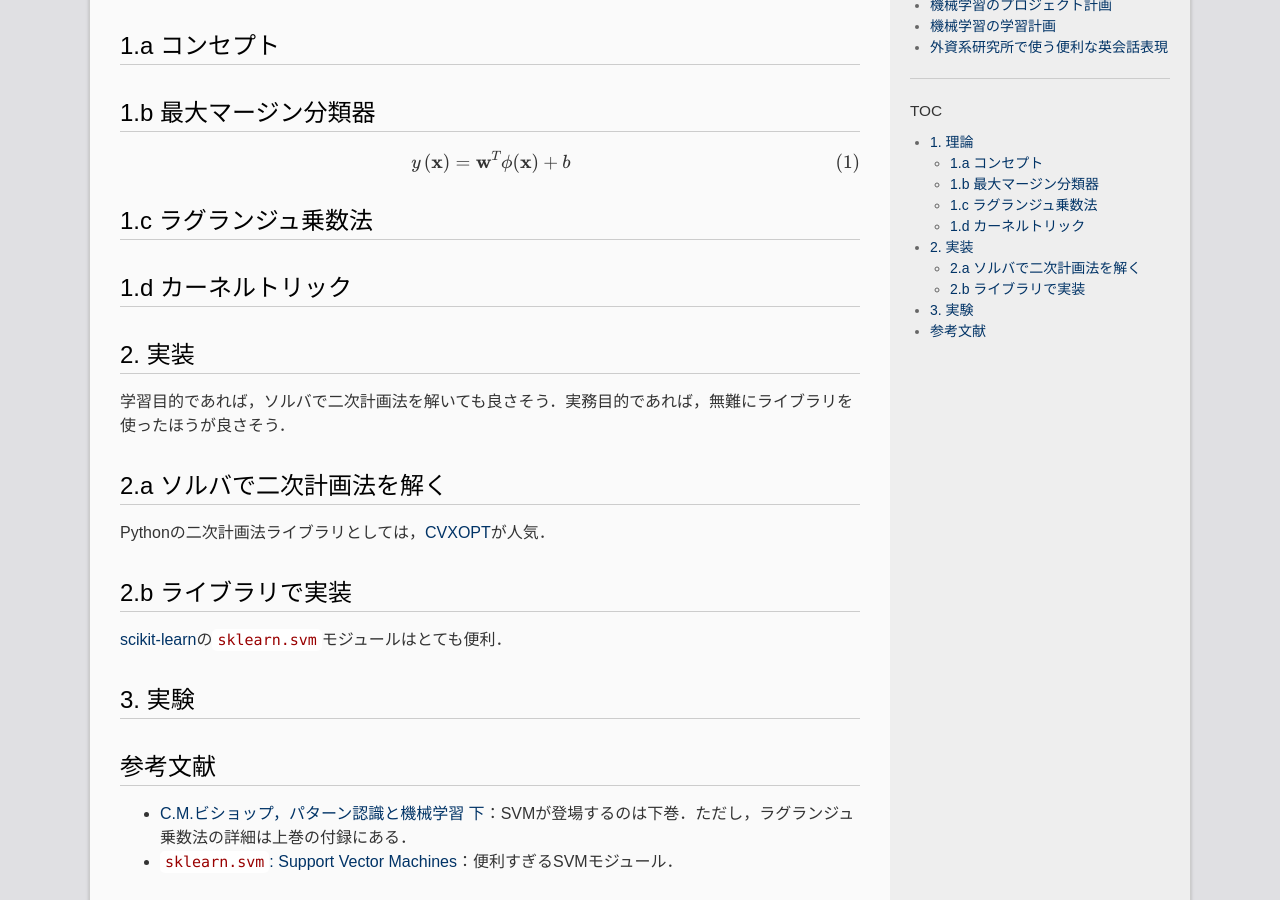
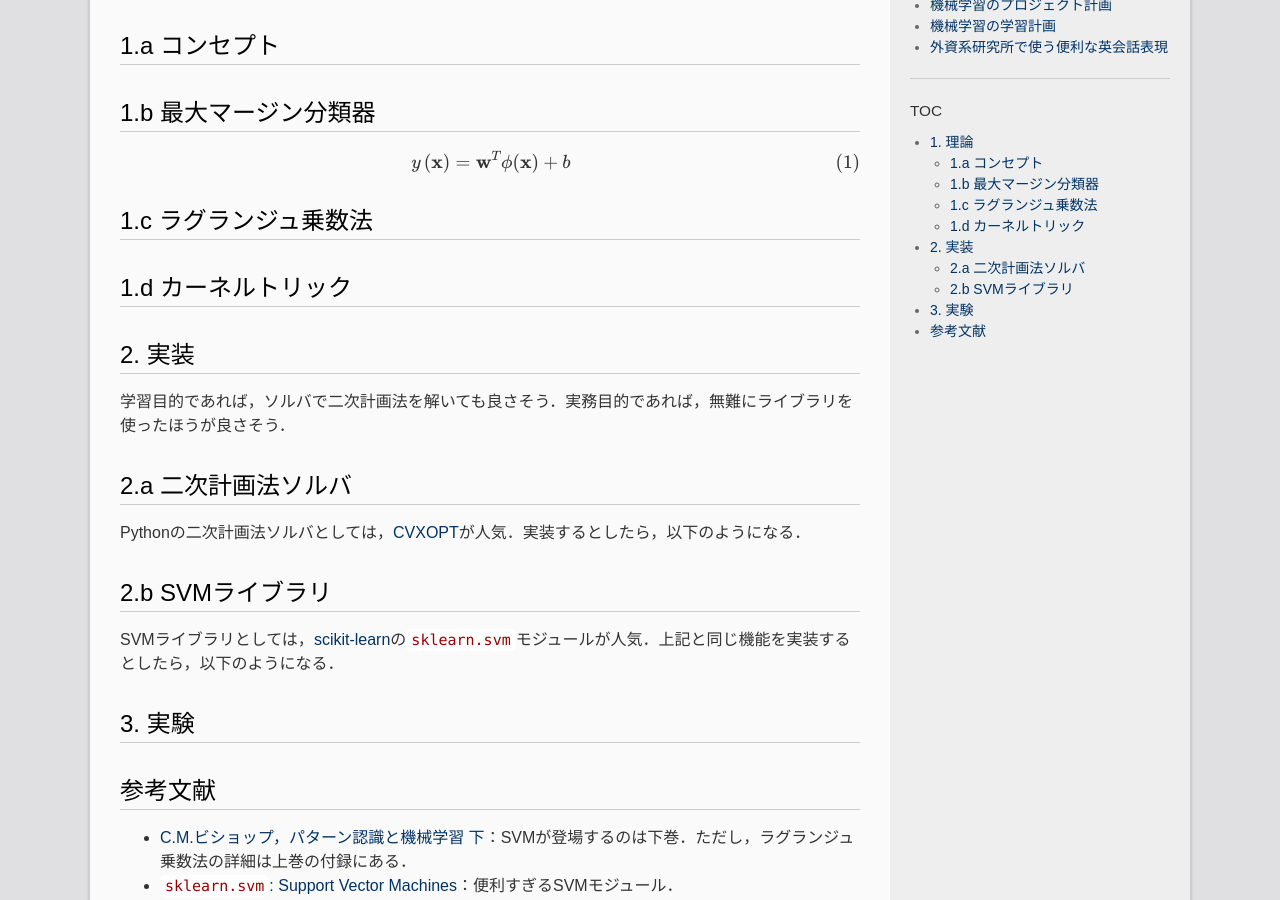
Before and after one commit to madoreenu/haltaro.github.io, a Jekyll site: the page built from _posts/2017-08-04-support-vector-machine.md, in a window 1280 px wide and 900 px high, scrolled down 474 px. Built offline with Jekyll 4.4.1, drawn with Linux system fonts in a browser that asks for light colours; formulas are drawn with MathJax 3.

Commit message:
Update 2017-08-04-support-vector-machine.md

```diff
--- a/_posts/2017-08-04-support-vector-machine.md
+++ b/_posts/2017-08-04-support-vector-machine.md
@@ -28,13 +28,13 @@ $$
 
 学習目的であれば，ソルバで二次計画法を解いても良さそう．実務目的であれば，無難にライブラリを使ったほうが良さそう．
 
-## 2.a ソルバで二次計画法を解く
+## 2.a 二次計画法ソルバ
 
-Pythonの二次計画法ライブラリとしては，[CVXOPT](http://cvxopt.org/)が人気．
+Pythonの二次計画法ソルバとしては，[CVXOPT](http://cvxopt.org/)が人気．実装するとしたら，以下のようになる．
 
-## 2.b ライブラリで実装
+## 2.b SVMライブラリ
 
-[scikit-learn](http://scikit-learn.org/stable/index.html)の[`sklearn.svm`](http://scikit-learn.org/stable/modules/classes.html#module-sklearn.svm)モジュールはとても便利．
+SVMライブラリとしては，[scikit-learn](http://scikit-learn.org/stable/index.html)の[`sklearn.svm`](http://scikit-learn.org/stable/modules/classes.html#module-sklearn.svm)モジュールが人気．上記と同じ機能を実装するとしたら，以下のようになる．
 
 # 3. 実験
 
```
